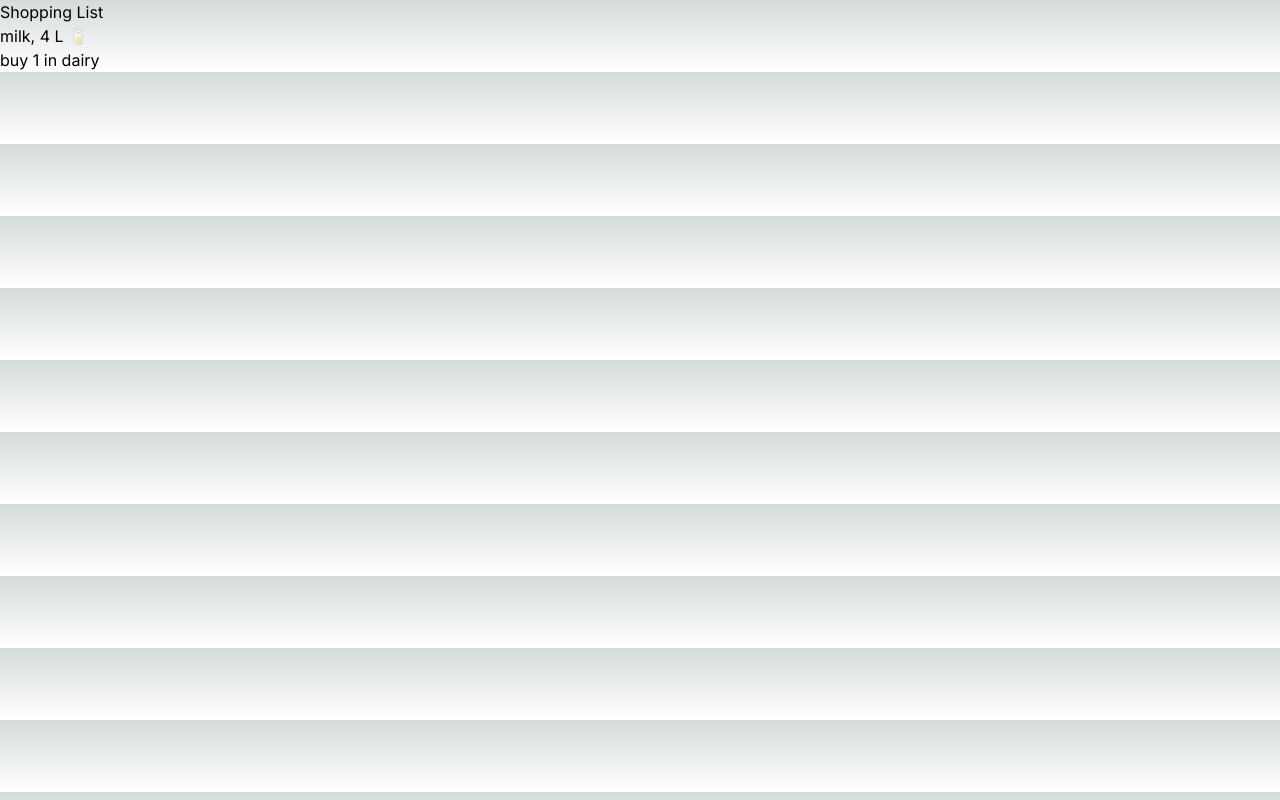
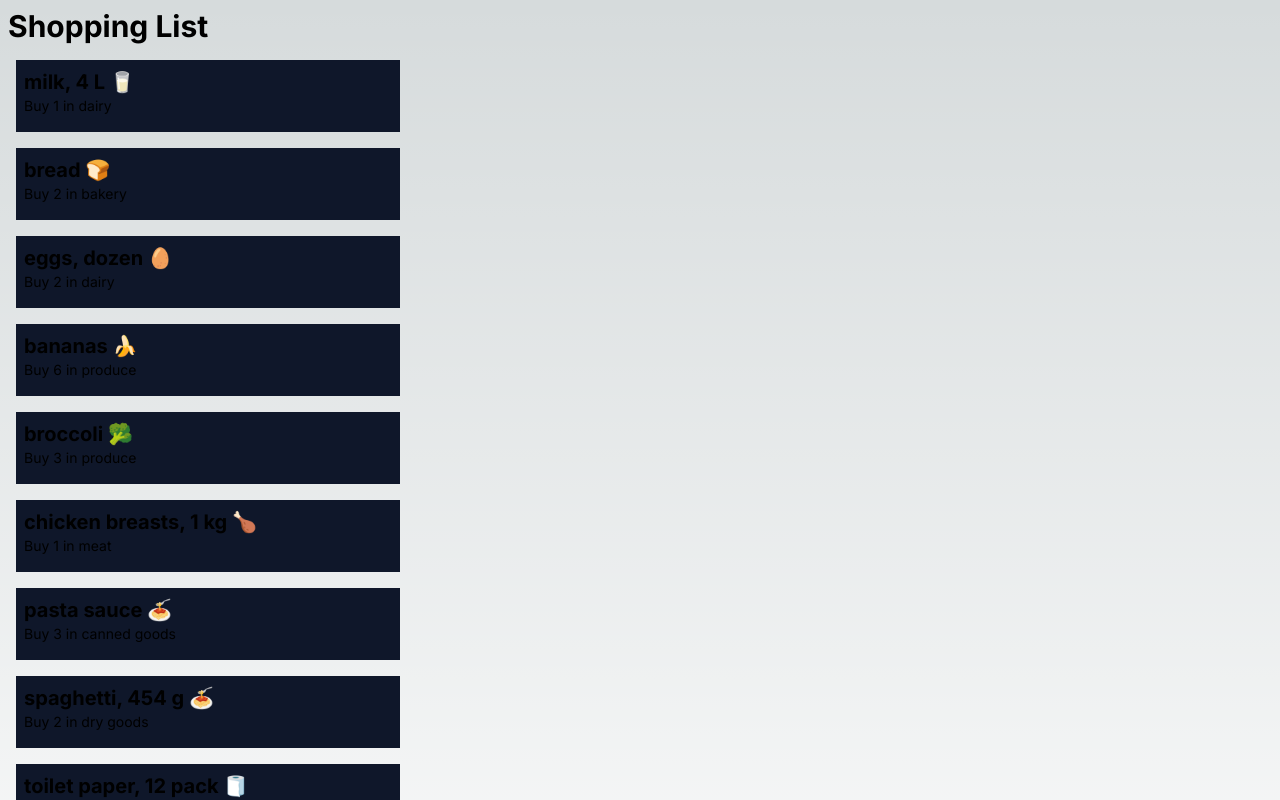
Before and after one commit to emonhundubey/cprg306-assignments, a Next.js app: page /week-3 in a window 1280 px wide. Shown: the top 800 px of the page. Built offline with nearby package versions, Linux system fonts and the light colour scheme.

Commit message:
tailwind changes
making adjustments with tailwind

```diff
--- a/app/week-3/Item.js
+++ b/app/week-3/Item.js
@@ -1,9 +1,9 @@
 const Item = ({ name, quantity, category }) => {
   return (
-    <div className="">
-      <div>{name}</div>
-      <div>
-        buy {quantity} in {category}
+    <div className="bg-slate-900 p-2 m-4 max-w-sm">
+      <div  className="font-bold text-xl">{name}</div>
+      <div className="pb-2 text-sm">
+        Buy {quantity} in {category}
       </div>
     </div>
   );
--- a/app/week-3/ItemList.js
+++ b/app/week-3/ItemList.js
@@ -1,85 +1,77 @@
+import React from "react";
 import Item from "./Item";
-import React from "react";
 
 const ItemList = (props) => {
-
-const item1 = {
+  const items = [
+    {
       name: "milk, 4 L 🥛",
       quantity: 1,
       category: "dairy",
-  };
-
-  const item2 = {
+    },
+    {
       name: "bread 🍞",
       quantity: 2,
       category: "bakery",
-  };
-
-  const item3 = {
+    },
+    {
       name: "eggs, dozen 🥚",
       quantity: 2,
       category: "dairy",
-  };
-
-  const item4 = {
+    },
+    {
       name: "bananas 🍌",
       quantity: 6,
       category: "produce",
-  };
-
-  const item5 = {
+    },
+    {
       name: "broccoli 🥦",
       quantity: 3,
       category: "produce",
-  };
-
-  const item6 = {
+    },
+    {
       name: "chicken breasts, 1 kg 🍗",
       quantity: 1,
       category: "meat",
-  };
-
-  const item7 = {
+    },
+    {
       name: "pasta sauce 🍝",
       quantity: 3,
       category: "canned goods",
-  };
-
-  const item8 = {
+    },
+    {
       name: "spaghetti, 454 g 🍝",
       quantity: 2,
       category: "dry goods",
-  };
-
-  const item9 = {
+    },
+    {
       name: "toilet paper, 12 pack 🧻",
       quantity: 1,
       category: "household",
-  };
-
-  const item10 = {
+    },
+    {
       name: "paper towels, 6 pack",
       quantity: 1,
       category: "household",
-  };
-
-  const item11 = {
+    },
+    {
       name: "dish soap 🍽️",
       quantity: 1,
       category: "household",
-  };
-
-  const item12 = {
+    },
+    {
       name: "hand soap 🧼",
       quantity: 4,
       category: "household",
-  };
+    },
+  ];
 
   return (
     <div>
-      <Item name={item1.name} quantity={item1.quantity} category={item1.category} />
+      {items.map((item, index) => (
+        <Item key={index} name={item.name} quantity={item.quantity} category={item.category} />
+      ))}
     </div>
   );
-}
+};
 
 export default ItemList;
--- a/app/week-3/page.js
+++ b/app/week-3/page.js
@@ -5,7 +5,7 @@ const Page = (props) => {
 
     return (
       <main>
-        <h1>Shopping List</h1>
+        <h1 className="font-bold text-3xl m-2">Shopping List</h1>
         <ItemList />
       </main>
     );
```
Lines whose indentation alone changed are shown as unchanged.
